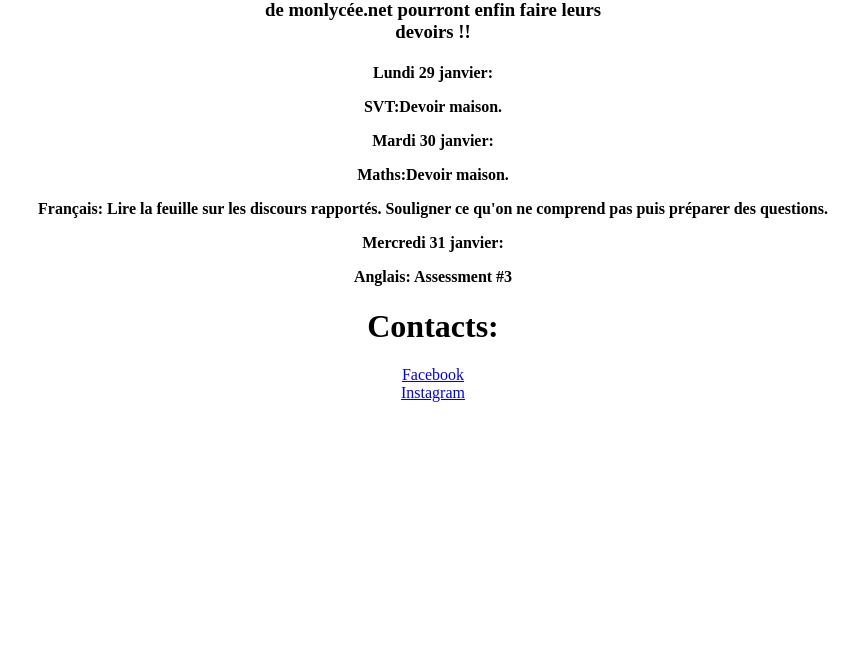
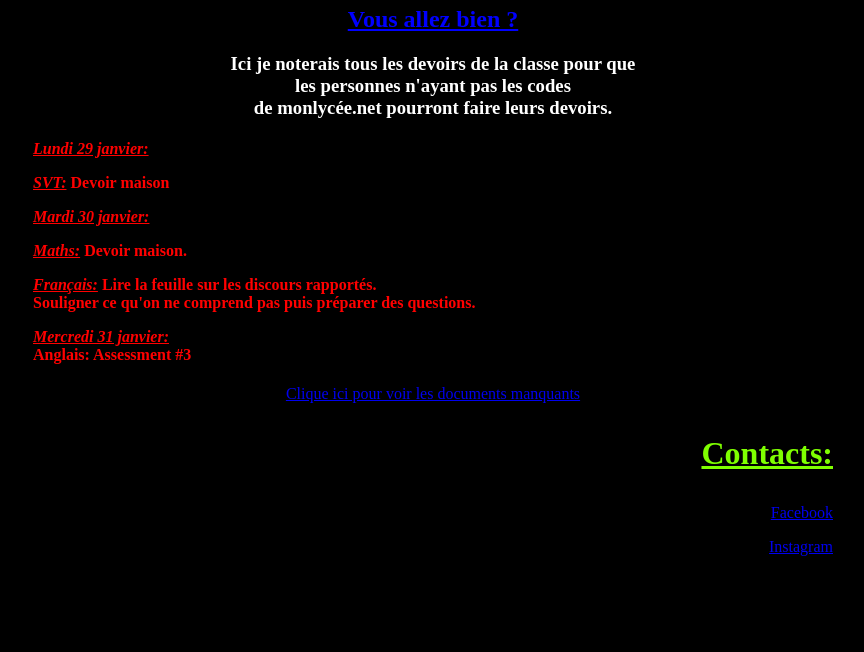
Before and after one commit to secondefour/Secondfour, a plain HTML site: page index.html in a window 1280 px wide. Shown: the part 148-800 px from the top of the page, without its empty margins (207-1071 px from the left). Drawn offline with Linux system fonts and the light colour scheme.

Commit message:
Secondfour
Ceci est une beta qui est en cours d'amélioration.

```diff
--- a/index.html
+++ b/index.html
@@ -1,24 +1,25 @@
 <html>
-    <head>
-        <title>Pour la 2nd4</title>
-        <center><h1>Salut la 2nd4</h1>
-            <h1>Vous allez bien ?</h1>
-                <h3>Ici je noterais tous les devoirs de la classe pour que
-                    les personnes n'ayant pas les codes <br />
-                    de monlycée.net pourront enfin faire leurs <br />
-                    devoirs !!</h3>
-            <head>
-                <h4><p>Lundi 29 janvier:</p>
-                <p>SVT:Devoir maison.</p>
-                <p>Mardi 30 janvier:
-                <p>Maths:Devoir maison.</p>
-                <p>Français: Lire la feuille sur les discours rapportés. Souligner ce qu'on ne comprend pas puis préparer des questions.</p>
-                <p>Mercredi 31 janvier:</p>
-                <p>Anglais: Assessment #3</p></h4>
-                <h1><center>Contacts:</center></h1>
-                 <a href="https://www.facebook.com/ANONiMOUSiii">Facebook</a><br />
-                 <a href="https://www.instagram.com/aminemarr/">Instagram</a>
+     <title>Pour la 2nd4</title>
+    <link rel="stylesheet" href="style.css">
+        <center><h1><u>Salut la 2nd4</u></h1>
+            <h2><u>Vous allez bien ?</u></h2>
+                <h3>Ici je noterais tous les devoirs de la classe pour que<br>
+                    les personnes n'ayant pas les codes <br>
+                    de monlycée.net pourront faire leurs
+                    devoirs. </h3>
+              <h4><u><p align="left"><i>Lundi 29 janvier:</i></p></u>
+                <p align="left"><i><u>SVT:</u></i> Devoir maison</p>
+                <u><p align="left"><i>Mardi 30 janvier:</i></p></u>
+                <p align="left"><i><u>Maths:</u></i> Devoir maison.</p>
+                <p align="left"><i><u>Français:</u></i> Lire la feuille sur les discours rapportés.<br>
+                     Souligner ce qu'on ne comprend pas puis préparer des questions.</p>
+                     <p align="left"><i><u>Mercredi 31 janvier:</u></i><br>
+                    Anglais: Assessment #3</p></h4>
+                    <a href="index2.html">Clique ici pour voir les documents manquants</a>
 
-            </head></center>
-    </head>
+
+                <h1><p align="right"><u>Contacts:</u></p></h1>
+
+                <p align="right"><a href="https://www.facebook.com/ANONiMOUSiii">Facebook</a><br /></p>
+                <p align="right"><a href="https://www.instagram.com/aminemarr/">Instagram</a></p>
 </html>
--- /dev/null
+++ b/style.css
@@ -0,0 +1,28 @@
+h1
+{
+    color: chartreuse
+}
+
+h2
+{
+    color: blue
+}
+
+h4
+{
+    color: red
+}
+
+body
+{
+    width: 800px;
+    margin: 0 auto;
+    background-color: black;
+    text-align: center;
+    align-content: center;
+
+}
+body
+{
+    color: white
+}
```
Also changed, not shown: index2.html (added, +19 -0 lines), Maths.jpg (added), Svt.jpg (added), index2.txt (added), 1 other file.
